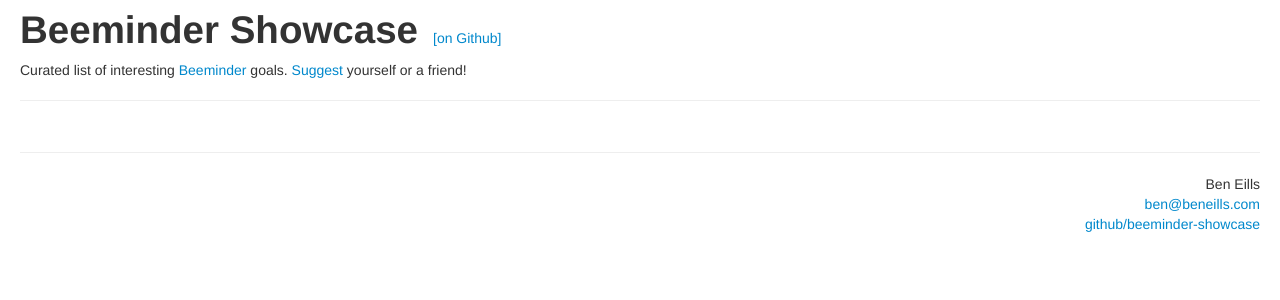
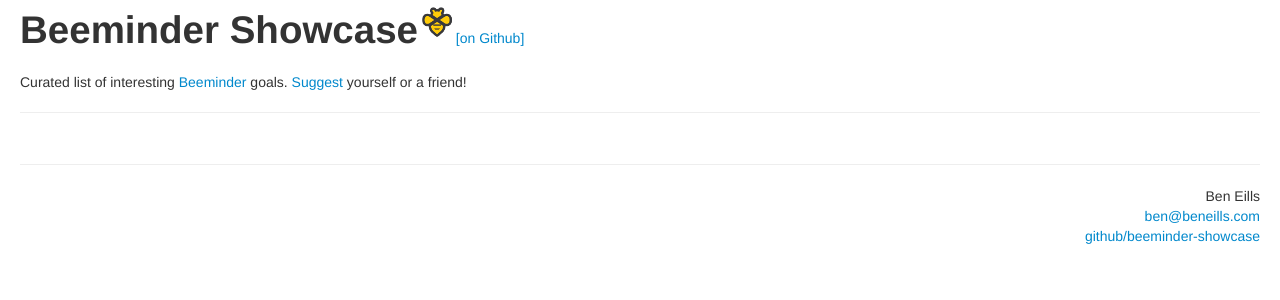
Before and after one commit to beneills/beeminder-me, a Jekyll site: the page built from index.html, in a window 1280 px wide. Shown: the top 300 px of the page. Built offline with Jekyll 4.4.1, drawn with Linux system fonts in a browser that asks for light colours.

Commit message:
Add logo

```diff
--- a/_layouts/default.html
+++ b/_layouts/default.html
@@ -6,7 +6,9 @@
         <title>{{ page.title }}</title>
         <meta name="viewport" content="width=device-width">
 
-    <link href="css/bootstrap.min.css" rel="stylesheet" media="screen">
+	<link rel="icon" href="img/favicon.png" type="image/png" />
+
+	<link href="css/bootstrap.min.css" rel="stylesheet" media="screen">
 
         <!-- syntax highlighting CSS -->
         <link rel="stylesheet" href="css/syntax.css">
@@ -19,8 +21,10 @@
     <body>
         <div class="container-fluid">
           <div class="site">
-	    <h1 id="title">Beeminder Showcase</h1><a href="http://github.com/beneills/beeminder-showcase">[on Github]</a><br />
-
+	    <h1 id="title">Beeminder Showcase</h1>
+	    <img id="logo" src="img/logo_compressed.png" />
+	    <a href="http://github.com/beneills/beeminder-showcase">[on Github]</a>
+	    <br />
 	    <p>Curated list of interesting <a href="http://www.beeminder.com">Beeminder</a> goals.  <a href="mailto:ben@beneills.com?Subject=Suggestion%20for%20Beeminder%20Showcase">Suggest</a> yourself or a friend!</p>
 	    <hr />
                 {{ content }}
--- a/css/showcase.css
+++ b/css/showcase.css
@@ -39,3 +39,9 @@
 #footer > span {
     float: right;
 }
+
+#logo {
+    width: 30px;
+    margin-bottom: 35px;
+    margin-left: -15px;
+}
```
Also changed, not shown: img/favicon.png (added), img/logo_compressed.png (added), img/logo_large.png (added).
